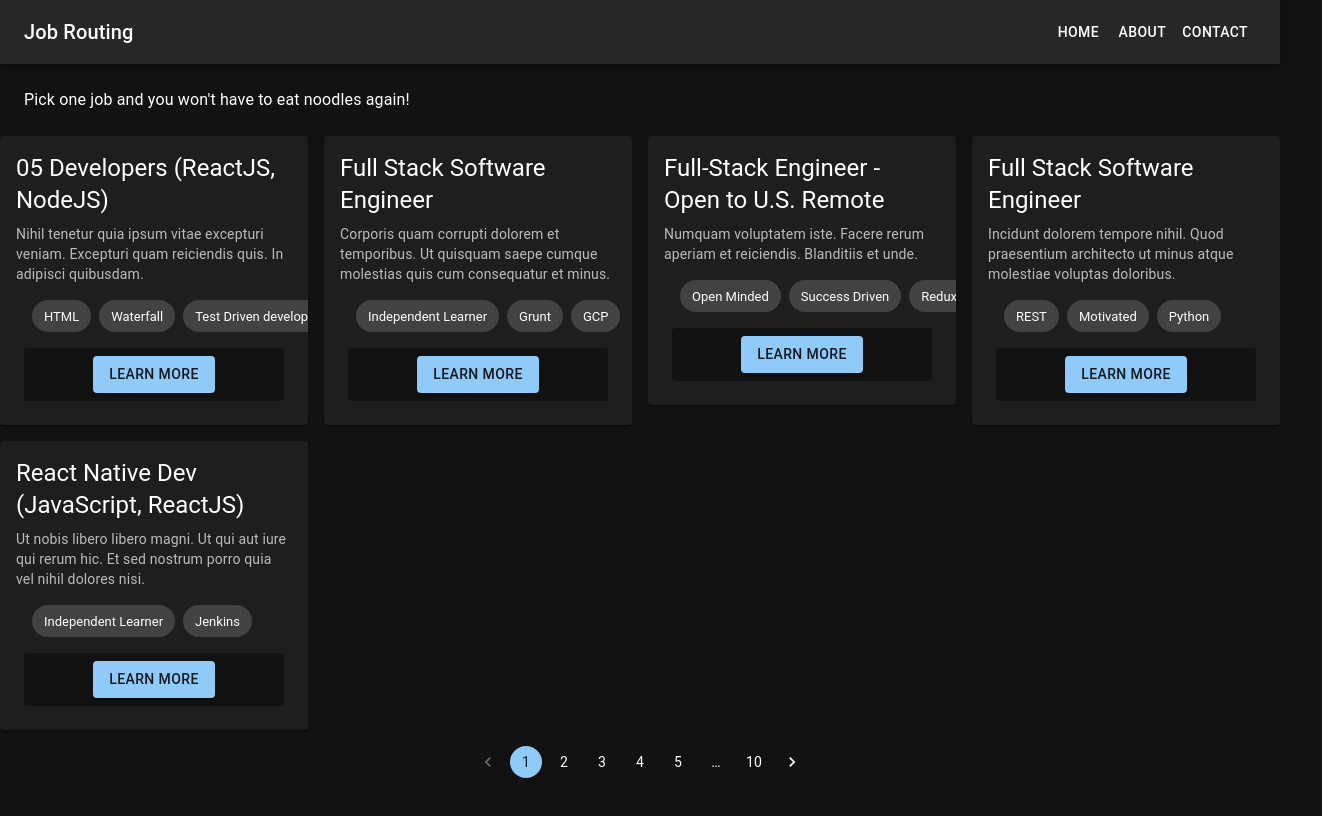
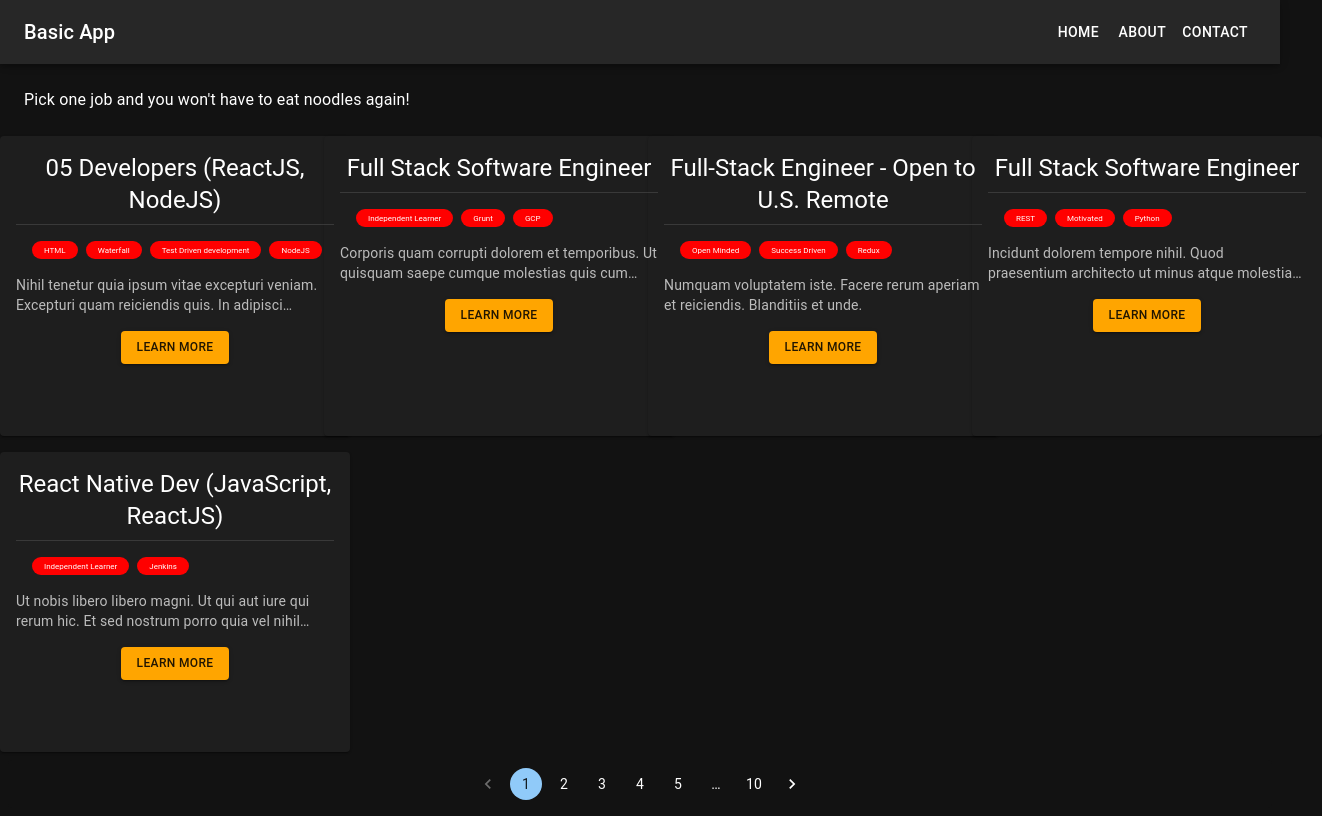
Before and after one commit to minhtam220/ftw_react_MuiBasicApp, a React (Create React App) app: page / in a window 1280 px wide. Shown: the whole page, 1322 px wide, since content can reach past the window. Built offline with nearby package versions, Linux system fonts and the light colour scheme.

Commit message:
solve the issues raised by TA

```diff
--- a/src/components/JobCard.js
+++ b/src/components/JobCard.js
@@ -2,21 +2,43 @@ import * as React from "react";
 import Card from "@mui/material/Card";
 import CardContent from "@mui/material/CardContent";
 import Typography from "@mui/material/Typography";
-import { CardActionArea, Button, Box } from "@mui/material";
+import { CardActionArea, Button, Box, Divider } from "@mui/material";
 import SkillsList from "./SkillsList";
 
 export default function JobCard({ job }) {
   return (
-    <Card sx={""}>
+    <Card
+      sx={{
+        height: "300px",
+        minWidth: "350px",
+      }}
+    >
       <CardActionArea>
         <CardContent>
-          <Typography gutterBottom variant="h5" component="div">
+          <Typography
+            gutterBottom
+            variant="h5"
+            component="div"
+            sx={{
+              textAlign: "center",
+            }}
+          >
             {job.title}
           </Typography>
-          <Typography variant="body2" color="text.secondary">
+          <Divider />
+          <SkillsList skills={job.skills}></SkillsList>
+          <Typography
+            variant="body2"
+            color="text.secondary"
+            sx={{
+              display: "-webkit-box",
+              overflow: "hidden",
+              WebkitBoxOrient: "vertical",
+              WebkitLineClamp: 2,
+            }}
+          >
             {job.description}
           </Typography>
-          <SkillsList skills={job.skills}></SkillsList>
           <Box
             sx={{
               mt: 3,
@@ -26,11 +48,17 @@ export default function JobCard({ job }) {
               justifyContent: "center",
               p: 1,
               m: 1,
-              bgcolor: "background.paper",
               borderRadius: 1,
             }}
           >
-            <Button variant="contained" sx={{ alignContent: "center" }}>
+            <Button
+              variant="contained"
+              sx={{
+                alignContent: "center",
+                bgcolor: "orange",
+                fontSize: "12px",
+              }}
+            >
               Learn more
             </Button>
           </Box>
--- a/src/components/NavigationBar.js
+++ b/src/components/NavigationBar.js
@@ -73,7 +73,7 @@ export default function NavigationBar(props: Props) {
             component="div"
             sx={{ flexGrow: 1, display: { xs: "none", sm: "block" } }}
           >
-            Job Routing
+            Basic App
           </Typography>
           <Box sx={{ display: { xs: "none", sm: "block" } }}>
             {navItems.map((item) => (
--- a/src/components/SkillsList.js
+++ b/src/components/SkillsList.js
@@ -8,7 +8,17 @@ export default function SkillsList({ skills }) {
     <Box sx={{ m: 2 }}>
       <Stack direction="row" spacing={1}>
         {skills.slice(0, 4).map((skill) => (
-          <Chip label={skill} />
+          <Chip
+            label={skill}
+            sx={{
+              color: "white",
+              backgroundColor: "red",
+              fontSize: "8px",
+              borderRadius: "25px",
+              height: "18px",
+              overflowWrap: "break-word",
+            }}
+          />
         ))}
       </Stack>
     </Box>
```
